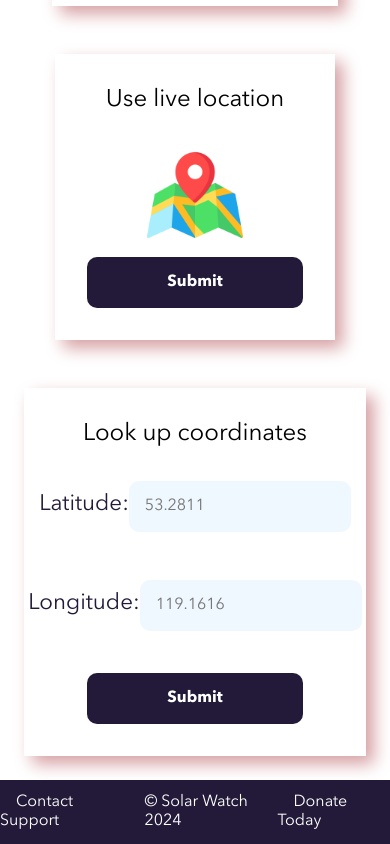
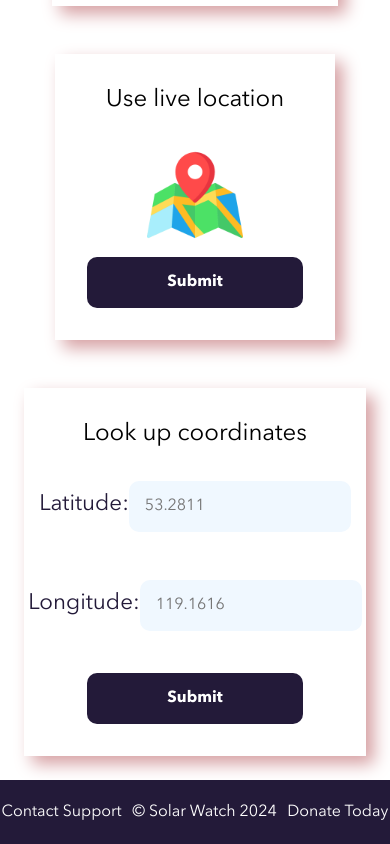
Before and after one commit to SageJonathan/solarwatch_client, a React (Vite) app: page / in a window 390 px wide. Shown: the part 1598-2442 px from the top of the page. Built offline with nearby package versions, Linux system fonts and the light colour scheme.

Commit message:
footer__text padding change for centered text on mobile

```diff
--- a/src/components/Footer/Footer.scss
+++ b/src/components/Footer/Footer.scss
@@ -7,13 +7,14 @@
     display: flex;
     justify-content: space-between;
     align-items: center;
+    text-align: center;
     height: 4rem;
     position: relative;
     bottom: 0;
     width: 100%;
     &__text{
         color: white;
-        padding: 0rem 1rem;
+        padding: 0rem 0.1rem;
         text-decoration: none;
         cursor: pointer;
         @include tablet{
```
